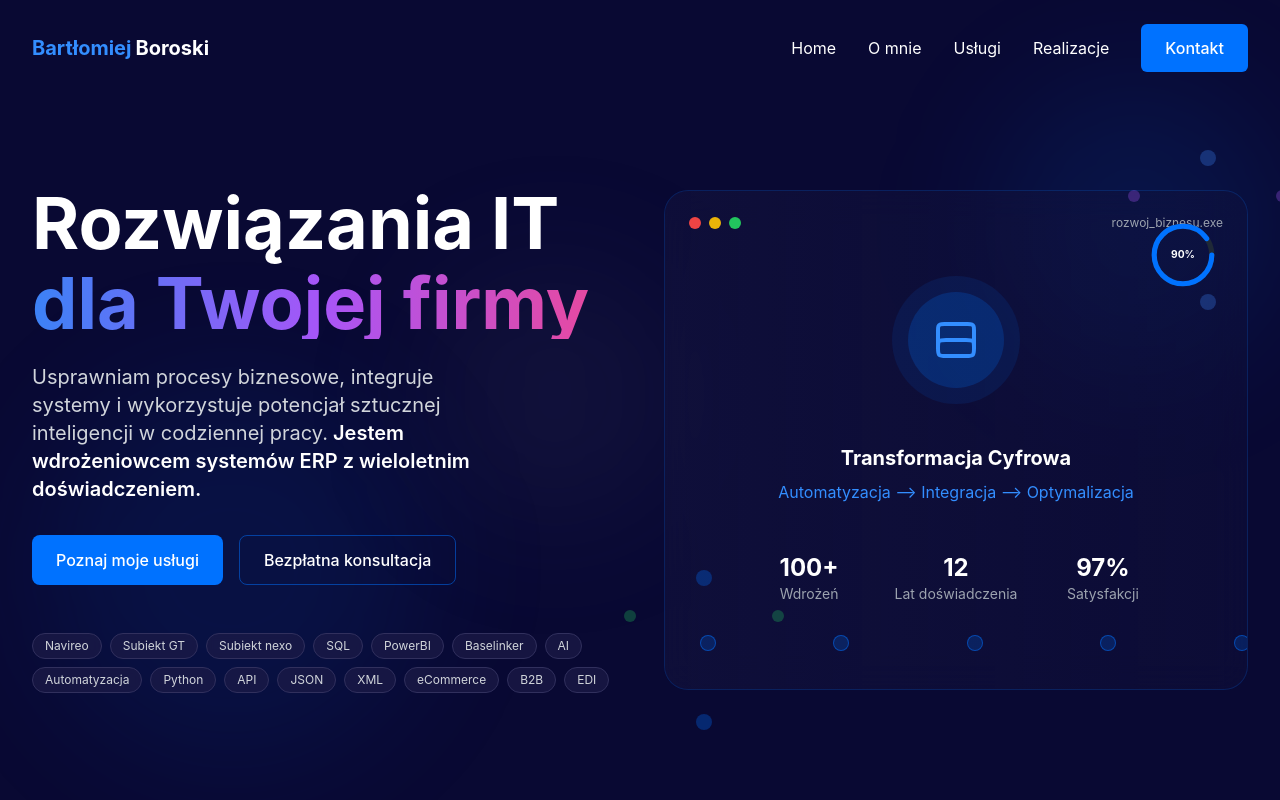
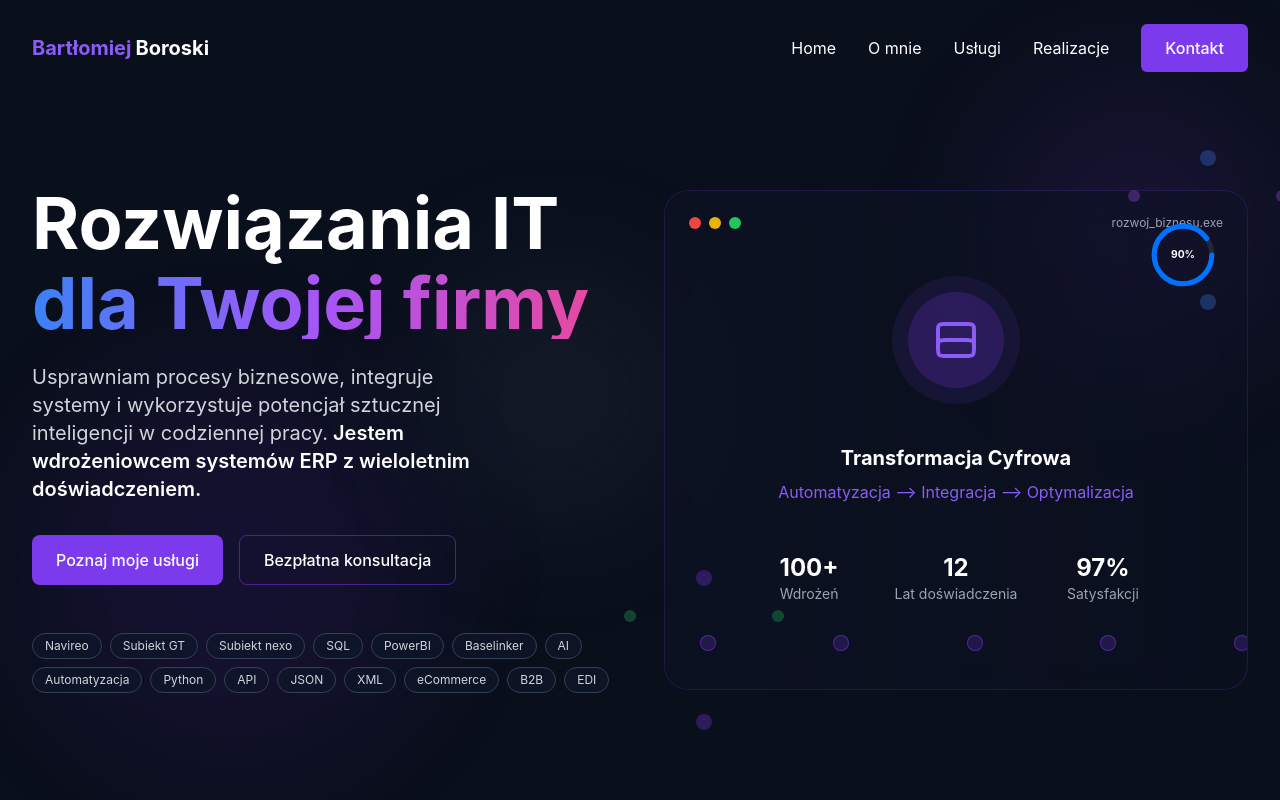
Before and after one commit to borasek92/boroski2, a Next.js app: page / in a window 1280 px wide. Shown: the top 800 px of the page. Built offline with nearby package versions, Linux system fonts and the light colour scheme.

Commit message:
Update tailwind.config.js

```diff
--- a/tailwind.config.js
+++ b/tailwind.config.js
@@ -7,16 +7,16 @@ module.exports = {
     extend: {
       colors: {
         primary: {
-            50: '#e6f1ff',
-            100: '#cce3ff',
-            200: '#99c7ff',
-            300: '#66aaff',
-            400: '#338eff',
-            500: '#0072ff', // Główny kolor
-            600: '#005bd9',
-            700: '#0044b3',
-            800: '#002e8c',
-            900: '#001766',
+          50: '#ede9fe',
+          100: '#ddd6fe',
+          200: '#c4b5fd',
+          300: '#a78bfa',
+          400: '#8b5cf6',
+          500: '#7c3aed', // Główny kolor - fioletowy
+          600: '#6d28d9',
+          700: '#5b21b6',
+          800: '#4c1d95',
+          900: '#2e1065',
         },
         secondary: {
           50: '#f5f7fa',
@@ -31,16 +31,16 @@ module.exports = {
           900: '#4c70a1',
         },
         dark: {
-            50: '#ebeaef',
-            100: '#d6d6df',
-            200: '#adacbe',
-            300: '#84839e',
-            400: '#5a597d',
-            500: '#31305d', // Główny ciemny kolor
-            600: '#272653',
-            700: '#1d1c48',
-            800: '#13133e',
-            900: '#090933',
+          50: '#f8fafc',
+          100: '#f1f5f9',
+          200: '#e2e8f0',
+          300: '#cbd5e1',
+          400: '#64748b',
+          500: '#334155',
+          600: '#1e293b',
+          700: '#0f172a', // Głęboki granatowy
+          800: '#0d1324',
+          900: '#0a0f1c',
         },
       },
       fontFamily: {
@@ -48,11 +48,12 @@ module.exports = {
         heading: ['Montserrat', 'sans-serif'],
       },
       boxShadow: {
-          'soft': '0 4px 6px -1px rgba(0, 114, 255, 0.1), 0 2px 4px -1px rgba(0, 114, 255, 0.06)',
-          'glow': '0 0 15px rgba(0, 114, 255, 0.5)',
+        'soft': '0 4px 6px -1px rgba(124, 58, 237, 0.1), 0 2px 4px -1px rgba(124, 58, 237, 0.06)',
+        'glow': '0 0 15px rgba(124, 58, 237, 0.5)',
       },
       animation: {
         'gradient': 'gradient 8s ease infinite',
+        'pulse-slow': 'pulse 3s cubic-bezier(0.4, 0, 0.6, 1) infinite',
       },
       keyframes: {
         gradient: {
@@ -60,6 +61,9 @@ module.exports = {
           '50%': { backgroundPosition: '100% 50%' },
         },
       },
+      backgroundImage: {
+        'gradient-radial': 'radial-gradient(var(--tw-gradient-stops))',
+      },
     },
   },
   plugins: [
```
Lines whose indentation alone changed are shown as unchanged.
